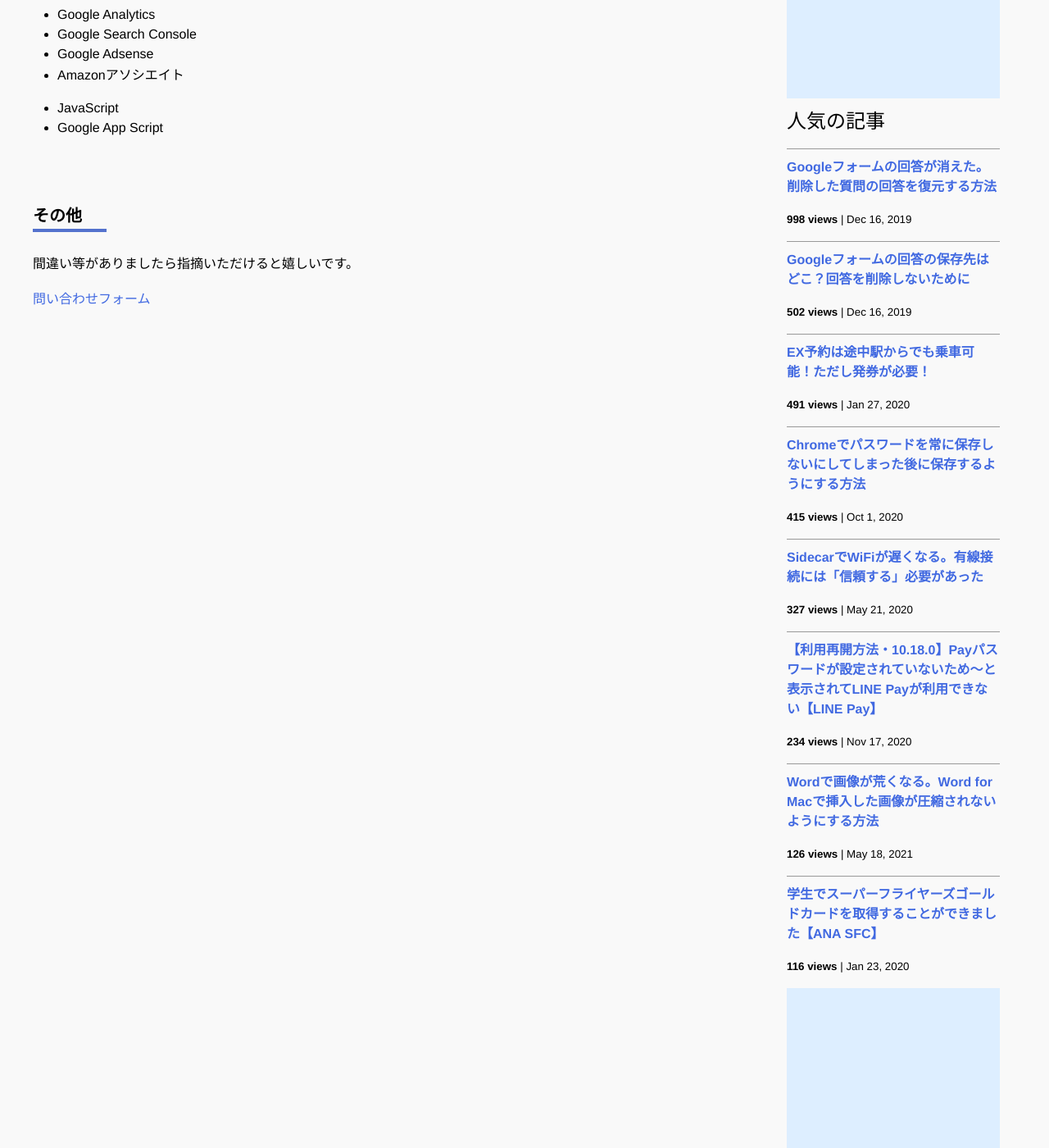
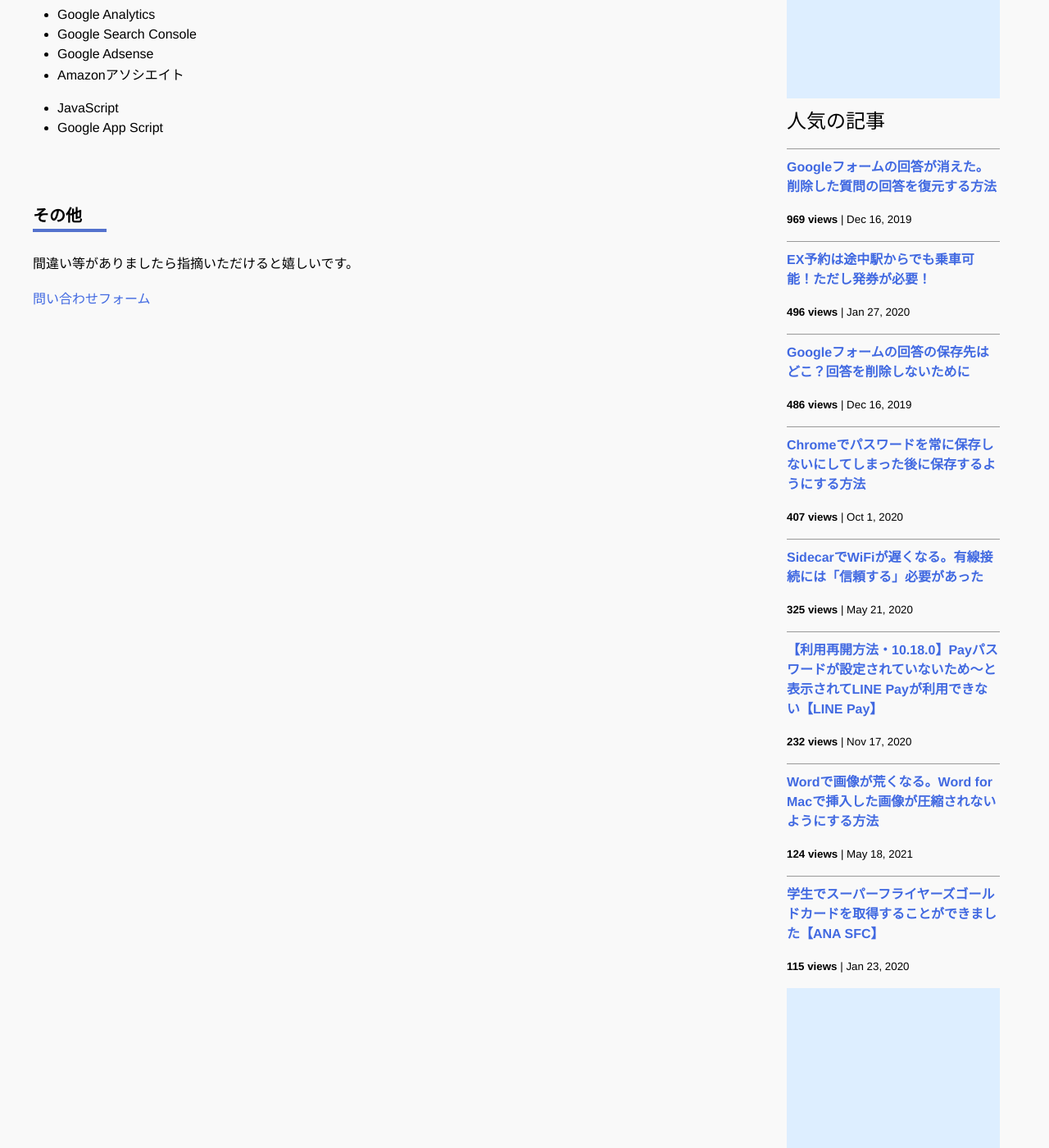
Before and after one commit to iwanaminami/shoyaiwaname, a Jekyll site: the page built from about.markdown, in a window 1280 px wide and 1400 px high, scrolled down 693 px. Shown: the whole window at 82% size. Built offline with Jekyll 4.4.1, drawn with Linux system fonts in a browser that asks for light colours; nearby versions of some CDN libraries; comment, search, counter and statistics services are not loaded.

Commit message:
a new commit message

```diff
--- a/_data/popularposts.yml
+++ b/_data/popularposts.yml
@@ -1,17 +1,17 @@
 side:
-  - view: 998
+  - view: 969
     url: /2019/12/16/restore-googleform.html
-  - view: 502
+  - view: 496
+    url: /2020/01/27/ex-rideontheway.html
+  - view: 486
     url: /2019/12/16/googleform-answers.html
-  - view: 491
-    url: /2020/01/27/ex-rideontheway.html
-  - view: 415
+  - view: 407
     url: /2020/10/01/googlepassword.html
-  - view: 327
+  - view: 325
     url: /2020/05/21/sidecar-via-cable.html
-  - view: 234
+  - view: 232
     url: /2020/11/17/linepay.html
-  - view: 126
+  - view: 124
     url: /2021/05/18/image-compression-word.html
-  - view: 116
+  - view: 115
     url: /2020/01/23/sfcgold.html
```
